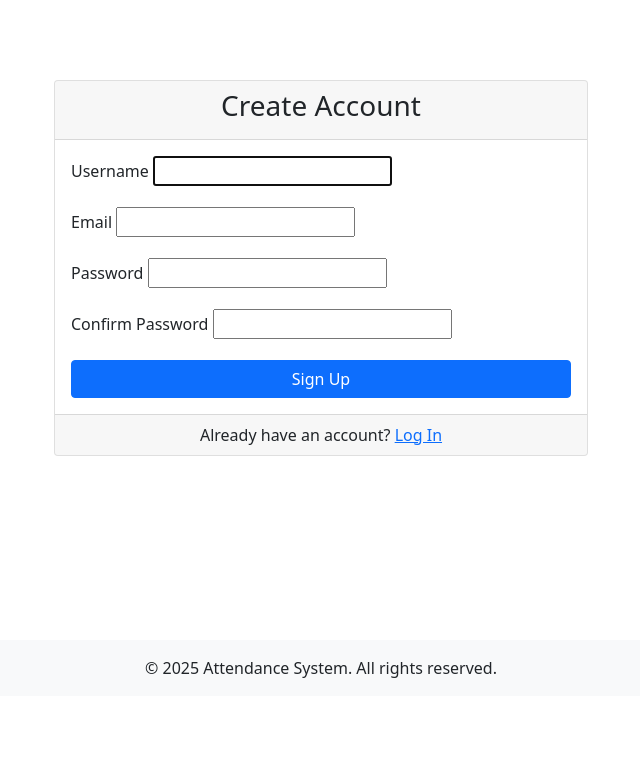
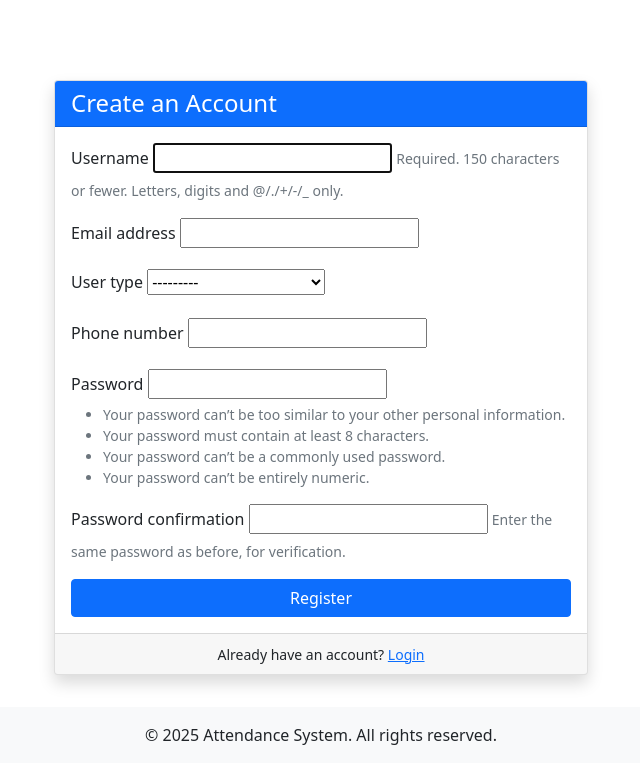
Before and after one commit to Silas-ochieng/team-pulse-, a Django app: page /users/signup/ in a window 1280 px wide. Shown: the part 72-835 px from the top of the page, without its empty margins (319-959 px from the left). Before the commit the page ends 750 px from the top, so only its background shows below. Run offline with Django 5.2, Linux system fonts and the light colour scheme.

Commit message:
modified

```diff
--- a/attendance/templates/attendance/dashboard.html
+++ b/attendance/templates/attendance/dashboard.html
@@ -1,4 +1,4 @@
-{% extends 'base.html' %}
+{% extends 'base.html' %}Add commentMore actions
 
 {% block content %}
 <div class="container-fluid">
--- a/attendance/urls.py
+++ b/attendance/urls.py
@@ -1,4 +1,4 @@
-from django.contrib import admin
+from django.contrib import admin # 3Add commentMore actions
 from django.urls import path, include
 from attendance import views
 from .views import check_in_out_view, check_in, check_out, dashboard  # Import the correct view
@@ -9,5 +9,4 @@ urlpatterns = [
      path('dashboard/', views.dashboard, name='dashboard'),
     path('check-in-out/', views.check_in_out_view, name='check_in_out'),
     path('checkin/', views.check_in, name='check_in'),
-    path('checkout/', views.check_out, name='check_out'),
-]
+    path('checkout/', views.check_out, name='check_out'),]
--- a/attendance_system/urls.py
+++ b/attendance_system/urls.py
@@ -1,26 +1,8 @@
-"""
-URL configuration for attendance_system project.
-
-The `urlpatterns` list routes URLs to views. For more information please see:
-    https://docs.djangoproject.com/en/5.2/topics/http/urls/
-Examples:
-Function views
-    1. Add an import:  from my_app import views
-    2. Add a URL to urlpatterns:  path('', views.home, name='home')
-Class-based views
-    1. Add an import:  from other_app.views import Home
-    2. Add a URL to urlpatterns:  path('', Home.as_view(), name='home')
-Including another URLconf
-    1. Import the include() function: from django.urls import include, path
-    2. Add a URL to urlpatterns:  path('blog/', include('blog.urls'))
-"""
-from django.contrib import admin
+from django.contrib import admin #Add commentMore actions
 from django.urls import path, include
 from django.views.generic import RedirectView  # Add this import
 from rest_framework.routers import DefaultRouter
 from users.views import UserViewSet
-from django.contrib.auth.views import LogoutView
-
 
 router = DefaultRouter()
 router.register(r'users', UserViewSet, basename='user')
@@ -28,12 +10,10 @@ router.register(r'users', UserViewSet, basename='user')
 urlpatterns = [
     path('', RedirectView.as_view(pattern_name='attendance:dashboard'), name='home'),  # Redirect to the dashboard
     path('', RedirectView.as_view(url='accounts/login/')),
-    path('accounts/logout/', LogoutView.as_view(http_method_names=['get', 'post']), name='logout'),  # Changed from empty path
     path('admin/', admin.site.urls),
     path('attendance/', include(('attendance.urls', 'attendance'), namespace='attendance')),
     path('accounts/', include('django.contrib.auth.urls')),   # Changed from empty path
     path('users/', include('users.urls')),  # Changed from empty path,
     path('api/', include(router.urls)),
     path('api-auth/', include('rest_framework.urls')),
-
 ]
--- a/templates/base.html
+++ b/templates/base.html
@@ -53,7 +53,12 @@
                             <a class="nav-link" href="{% url 'users:profile' %}">Profile</a>
                         </li>
                         <li class="nav-item">
-                            <a class="nav-link" href="{% url 'logout' %}">Logout</a>
+                            <form method="post" action="{% url 'logout' %}">
+                                {% csrf_token %}
+                                <button type="submit" class="nav-link btn btn-link" style="padding: 0; margin: 0; border: none; background: none; color: #fff;">
+                                    Logout
+                                </button>
+                            </form>
                         </li>
                     {% else %}
                         <li class="nav-item">
--- a/users/forms.py
+++ b/users/forms.py
@@ -1,4 +1,4 @@
-from django import forms
+from django import forms ## Add commentMore actions
 from django.contrib.auth.forms import UserCreationForm, UserChangeForm
 from .models import CustomUser
 
--- a/users/models.py
+++ b/users/models.py
@@ -1,4 +1,4 @@
-# filepath: attendance_system/users/models.py
+# filepath: attendance_system/users/models.pyAdd commentMore actions
 from django.contrib.auth.models import AbstractUser
 from django.db import models
 
--- /dev/null
+++ b/users/templates/registration/signup.html
@@ -0,0 +1,40 @@
+{% extends 'base.html' %}
+
+{% block title %}Sign Up | Attendance System{% endblock %}
+
+{% block content %}
+<div class="container mt-5">
+    <div class="row justify-content-center">
+        <div class="col-md-6">
+            <div class="card shadow">
+                <div class="card-header bg-primary text-white">
+                    <h4 class="mb-0">Create an Account</h4>
+                </div>
+                <div class="card-body">
+                    <form method="post" novalidate>
+                        {% csrf_token %}
+
+                        {% for field in form %}
+                            <div class="mb-3">
+                                <label for="{{ field.id_for_label }}" class="form-label">{{ field.label }}</label>
+                                {{ field }}
+                                {% if field.help_text %}
+                                    <small class="form-text text-muted">{{ field.help_text }}</small>
+                                {% endif %}
+                                {% for error in field.errors %}
+                                    <div class="text-danger">{{ error }}</div>
+                                {% endfor %}
+                            </div>
+                        {% endfor %}
+
+                        <button type="submit" class="btn btn-primary w-100">Register</button>
+                    </form>
+                </div>
+                <div class="card-footer text-center">
+                    <small>Already have an account? <a href="{% url 'login' %}">Login</a></small>
+                </div>
+            </div>
+        </div>
+    </div>
+</div>
+{% endblock %}
--- a/users/templates/users/login.html
+++ b/users/templates/users/login.html
@@ -1,4 +1,4 @@
-{% extends 'base.html' %}
+{% extends 'base.html' %}Add commentMore actions
 
 {% block title %}Login{% endblock %}
 
--- a/users/templates/users/signup.html
+++ b/users/templates/users/signup.html
@@ -1,65 +1,12 @@
-{% extends 'base.html' %}
-
-{% block title %}Sign Up{% endblock %}
+{% extends 'base.html' %} # Add commentMore actions
 
 {% block content %}
-<div class="container mt-5">
-    <div class="row justify-content-center">
-        <div class="col-md-6">
-            <div class="card">
-                <div class="card-header">
-                    <h3 class="text-center">Create Account</h3>
-                </div>
-                <div class="card-body">
-                    <form method="post">
-                        {% csrf_token %}
-
-                        {% if form.errors %}
-                            <div class="alert alert-danger">
-                                Please correct the errors below.
-                            </div>
-                        {% endif %}
-
-                        <div class="mb-3">
-                            <label for="id_username" class="form-label">Username</label>
-                            {{ form.username }}
-                            {% if form.username.errors %}
-                                <div class="text-danger">{{ form.username.errors }}</div>
-                            {% endif %}
-                        </div>
-
-                        <div class="mb-3">
-                            <label for="id_email" class="form-label">Email</label>
-                            {{ form.email }}
-                            {% if form.email.errors %}
-                                <div class="text-danger">{{ form.email.errors }}</div>
-                            {% endif %}
-                        </div>
-
-                        <div class="mb-3">
-                            <label for="id_password1" class="form-label">Password</label>
-                            {{ form.password1 }}
-                            {% if form.password1.errors %}
-                                <div class="text-danger">{{ form.password1.errors }}</div>
-                            {% endif %}
-                        </div>
-
-                        <div class="mb-3">
-                            <label for="id_password2" class="form-label">Confirm Password</label>
-                            {{ form.password2 }}
-                            {% if form.password2.errors %}
-                                <div class="text-danger">{{ form.password2.errors }}</div>
-                            {% endif %}
-                        </div>
-
-                        <button type="submit" class="btn btn-primary w-100">Sign Up</button>
-                    </form>
-                </div>
-                <div class="card-footer text-center">
-                    <p class="mb-0">Already have an account? <a href="{% url 'users:login' %}">Log In</a></p>
-                </div>
-            </div>
-        </div>
-    </div>
+<div class="container">
+    <h2>Sign Up</h2>
+    <form method="post">
+        {% csrf_token %}
+        {{ form.as_p }}
+        <button type="submit" class="btn btn-primary">Sign Up</button>
+    </form>
 </div>
 {% endblock %}
--- a/users/urls.py
+++ b/users/urls.py
@@ -1,22 +1,20 @@
-from django.urls import path
+from django.urls import path #Add commentMore actions
 from . import views
 from django.contrib.auth import views as auth_views
 from .views import CustomLoginView
-from .views import SignUpView
 
 app_name = 'users'
 
 urlpatterns = [
-
     path('login/', CustomLoginView.as_view(), name='login'),
     path('logout/', auth_views.LogoutView.as_view(), name='logout'),
 
     # User management
-    path('signup/', SignUpView.as_view(), name='signup'),
     path('signup/', views.SignUpView.as_view(), name='signup'),
     path('profile/', views.profile_view, name='profile'),
     path('profile/update/', views.update_profile, name='update_profile'),
 
      # Staff-only view
-    path('list/', views.user_list, name='user_list'),  # Changed from 'users/'
-]
+    path('list/', views.user_list, name='user_list'), ] # Changed from 'users/'
+# This URL pattern is for listing all users, accessible only to staff members
+# The view will check if the user is a staff member before displaying the list
--- a/users/views.py
+++ b/users/views.py
@@ -1,4 +1,4 @@
-from django.shortcuts import render, redirect
+from django.shortcuts import render, redirect #Add commentMore actions
 from django.contrib.auth import login, authenticate, get_user_model  # Added get_user_model
 from django.contrib.auth.decorators import login_required
 from django.contrib import messages
@@ -20,17 +20,13 @@ class CustomLoginView(LoginView):
 # Class-based views for web interface
 class SignUpView(CreateView):
     form_class = CustomUserCreationForm
-    template_name = 'users/signup.html'  # Point to your custom template
-    success_url = reverse_lazy('users:login') # Redirect to login after signup
+    success_url = reverse_lazy('login')
+    template_name = 'registration/signup.html'
 
     def form_valid(self, form):
         response = super().form_valid(form)
         messages.success(self.request, 'Account created successfully. Please log in.')
         return response
-    def form_valid(self, form):
-        user = form.save()
-        login(self.request, user)  # Only use if you want auto-login
-        return super().form_valid(form)
 
 # API ViewSets
 class UserViewSet(viewsets.ModelViewSet):
```
Also changed, not shown: attendance/views.py (+8 -5 lines), attendance_system/settings.py (+6 -1 lines).
